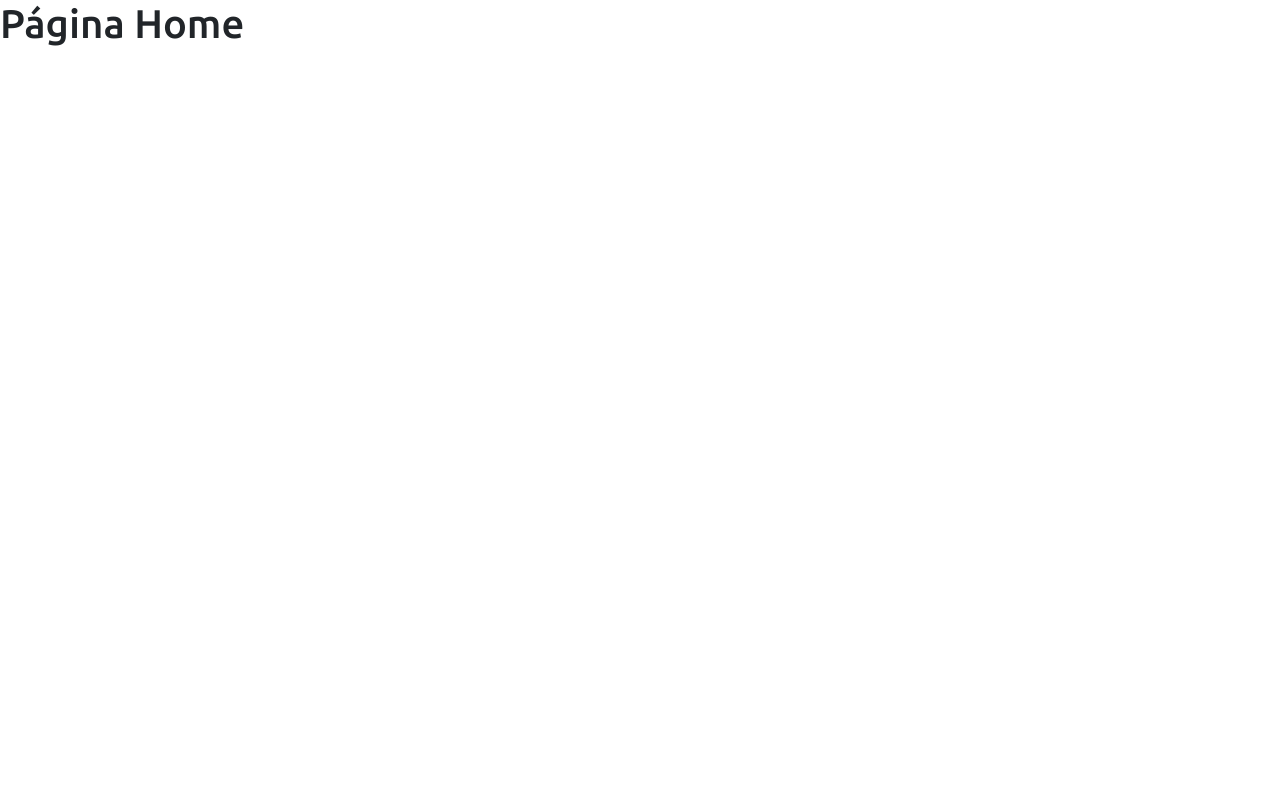
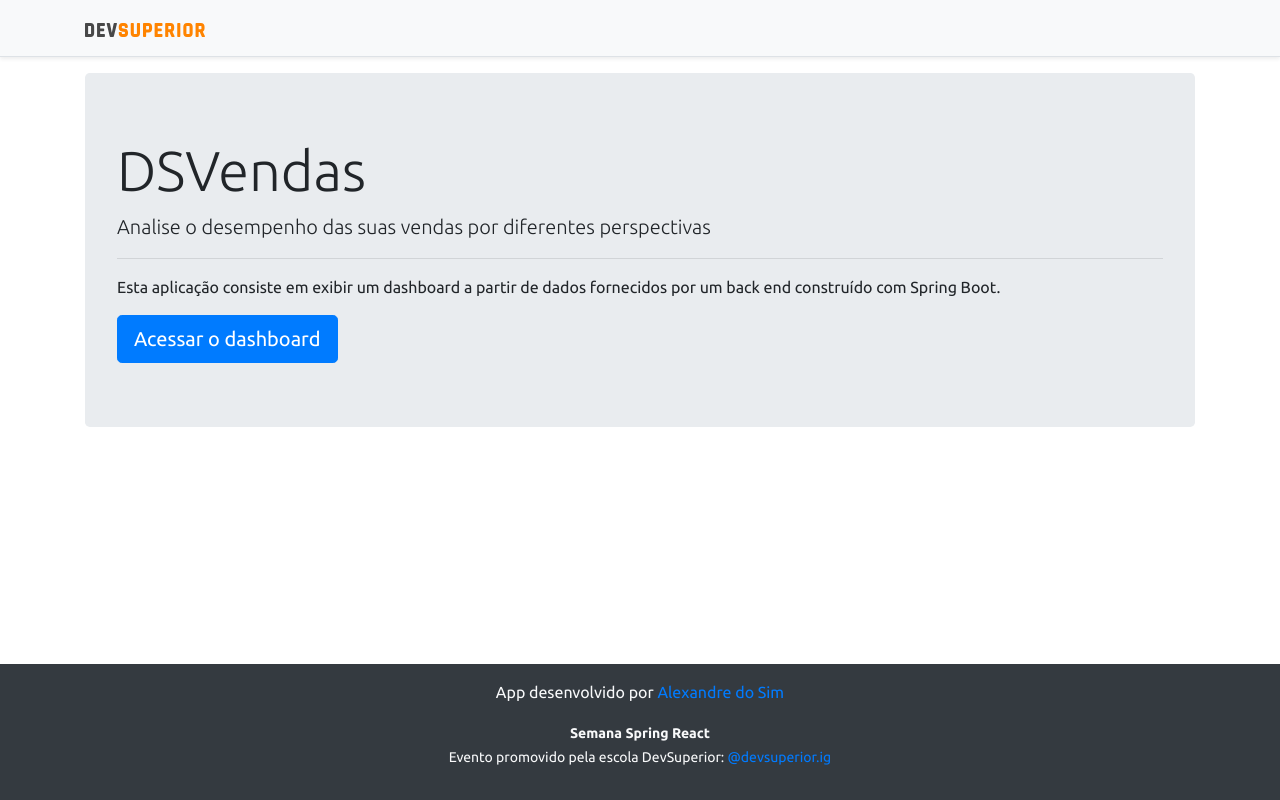
Before and after one commit to Aledosim/projeto-sds3, a React (Create React App) app in the folder frontend/: page / in a window 1280 px wide. Built offline with nearby package versions, Linux system fonts and the light colour scheme.

Commit message:
Home, navigation

```diff
--- a/frontend/src/components/NavBar.tsx
+++ b/frontend/src/components/NavBar.tsx
@@ -1,3 +1,4 @@
+import {Link} from 'react-router-dom'
 import ImgDsDark from '../assets/img/ds_dark.svg'
 
 function NavBar() {
@@ -5,7 +6,9 @@
 		<div className="d-flex flex-column flex-md-row align-items-center p-3 px-md-4 mb-3 bg-light border-bottom shadow-sm">
 			<div className="container">
 				<nav className="my-2 my-md-0 mr-md-3">
-					<img src={ImgDsDark} alt="DevSuperior" width="120" />
+          <Link to='/'>
+            <img src={ImgDsDark} alt="DevSuperior" width="120" />
+          </Link>
 				</nav>
 			</div>
 		</div>
--- a/frontend/src/pages/Home.tsx
+++ b/frontend/src/pages/Home.tsx
@@ -1,8 +1,24 @@
+import Footer from "components/Footer"
+import NavBar from "components/NavBar"
+import {Link} from "react-router-dom"
+
 function Home() {
   return (
-    <div>
-      <h1>Página Home</h1>
-    </div>
+    <>
+      <NavBar />
+        <div className="container">
+          <div className="jumbotron">
+            <h1 className="display-4">DSVendas</h1>
+            <p className="lead">Analise o desempenho das suas vendas por diferentes perspectivas</p>
+            <hr/>
+            <p>Esta aplicação consiste em exibir um dashboard a partir de dados fornecidos por um back end construído com Spring Boot.</p>
+            <Link className='btn btn-primary btn-lg' to='/dashboard'>
+              Acessar o dashboard
+            </Link>
+          </div>
+        </div>
+      <Footer />
+    </>
   )
 }
 
```
